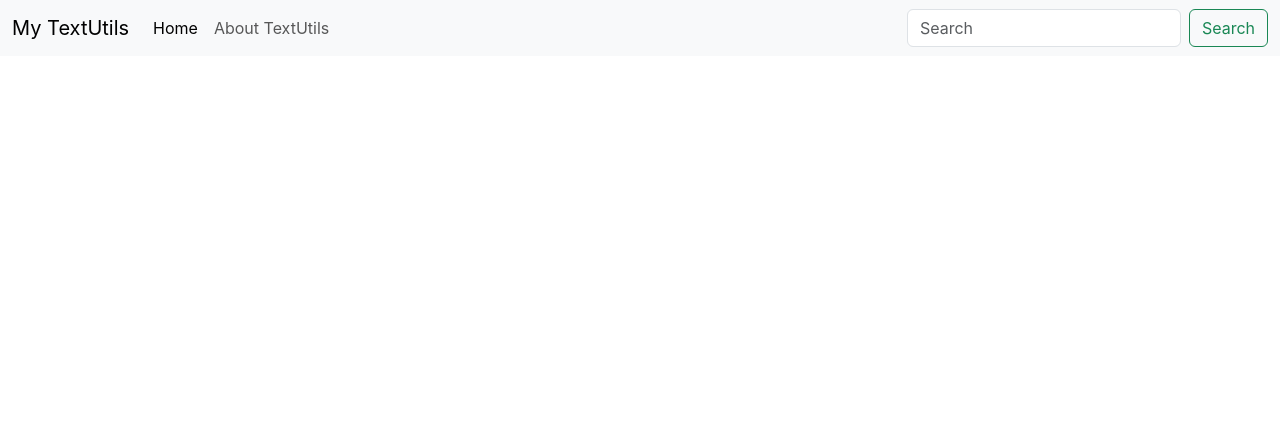
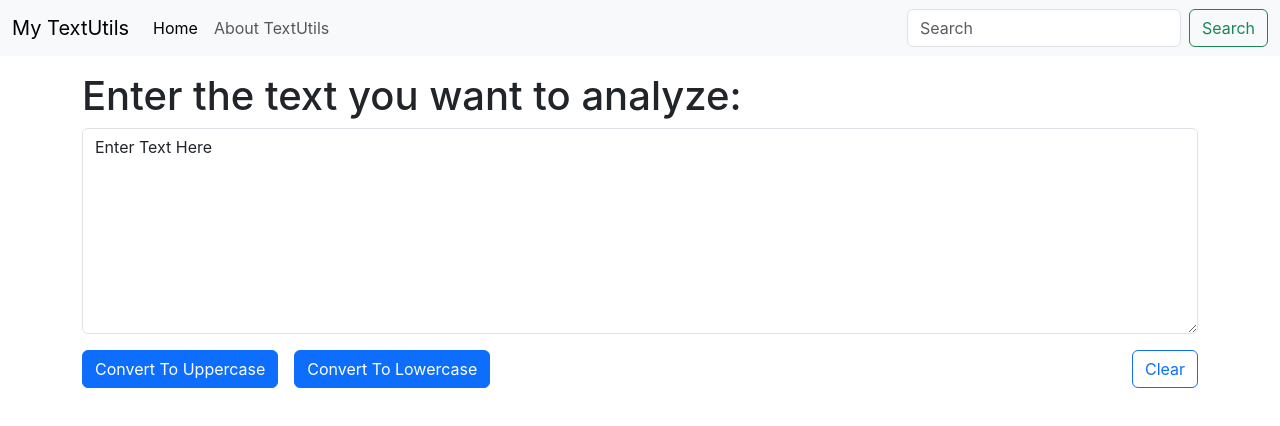
Before and after one commit to ahmadaliasghar/React-JS-Classes, a React (Create React App) app in the folder TextUtils_Project/: page / in a window 1280 px wide. Shown: the top 426 px of the page. Built offline with nearby package versions, Linux system fonts and the light colour scheme.

Commit message:
Added Some Functionalties

```diff
--- a/TextUtils_Project/src/App.js
+++ b/TextUtils_Project/src/App.js
@@ -1,9 +1,12 @@
 import "./App.css";
 import { Navbar } from "./components/Navbar";
+import { TextForm } from "./components/TextForm";
+
 function App() {
   return (
     <>
       <Navbar title="My TextUtils" textAbout="About TextUtils" />
+      <TextForm textTitle="Enter the text you want to analyze:"/>
     </>
   );
 }
--- /dev/null
+++ b/TextUtils_Project/src/components/TextForm.js
@@ -0,0 +1,46 @@
+import React, { useState } from "react";
+
+export const TextForm = (props) => {
+  const [text, setText] = useState("Enter Text Here");
+  const handleUpClick = () => {
+    let newText = text.toUpperCase();
+    setText(newText);
+  };
+  const handleLowClick = () => {
+    let newText = text.toLowerCase();
+    setText(newText);
+  };
+  const handleClear = () => {
+    setText("");
+  };
+  const handleUpChange = (event) => {
+    setText(event.target.value);
+  };
+  return (
+    <>
+      <div className="container">
+        <form>
+          <div className="form-group my-3">
+            <h1>{props.textTitle}</h1>
+            <textarea
+              className="form-control"
+              value={text}
+              onChange={handleUpChange}
+              // placeholder = "{Enter Text Here"};
+              rows="8"
+            ></textarea>
+          </div>
+        </form>
+        <button className="btn btn-primary" onClick={handleUpClick}>
+          Convert To Uppercase
+        </button>
+        <button className="btn btn-primary mx-3" onClick={handleLowClick}>
+          Convert To Lowercase
+        </button>
+        <button className="btn btn-outline-primary float-end" onClick={handleClear}>
+          Clear
+        </button>
+      </div>
+    </>
+  );
+};
```
